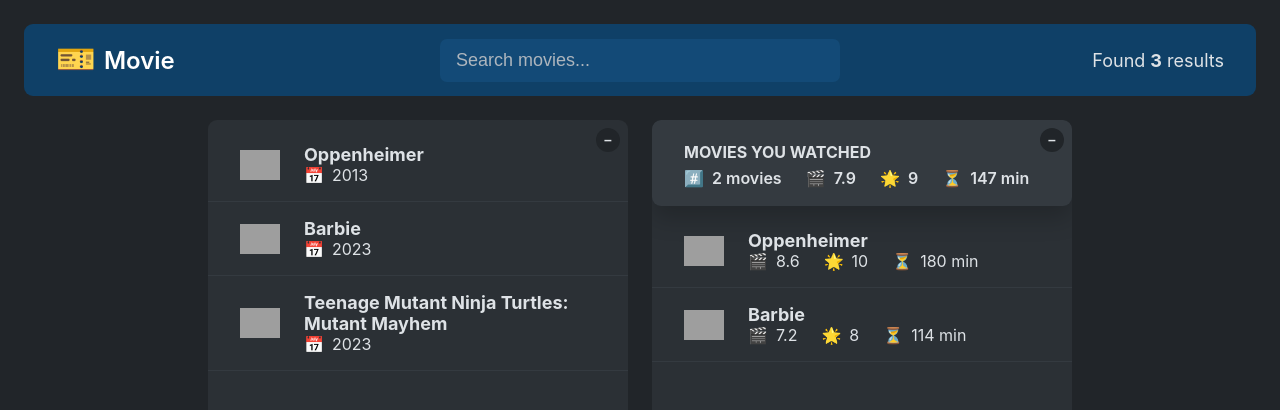
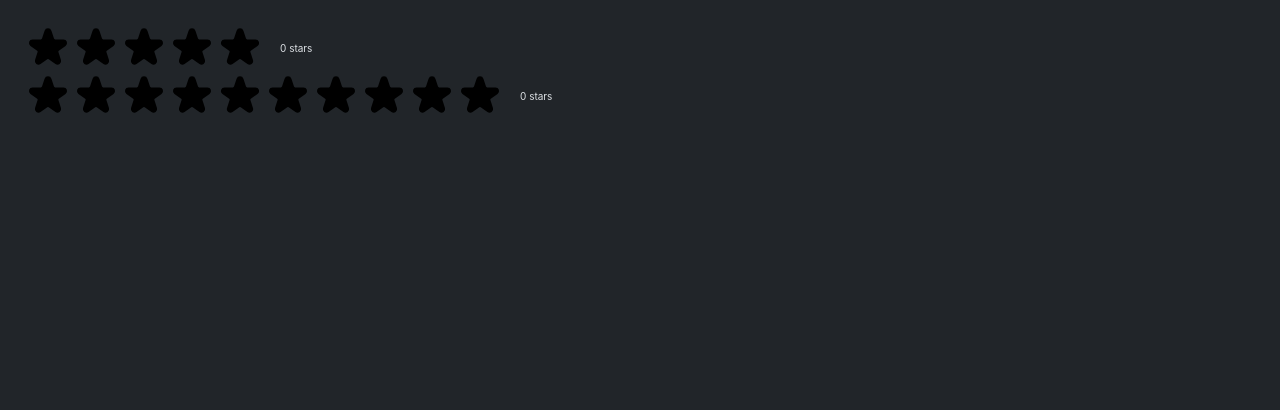
Before and after one commit to lokajaya1/popmovie, a React (Create React App) app: page / in a window 1280 px wide. Shown: the top 410 px of the page. Built offline with nearby package versions, Linux system fonts and the light colour scheme; grey boxes are pictures that could not be loaded.

Commit message:
modified starRating show icon star and function onclick

```diff
--- a/src/StarRating.js
+++ b/src/StarRating.js
@@ -0,0 +1,81 @@
+import { useState } from "react";
+
+const containerStyle = {
+  display: "flex",
+  alignItems: "center",
+  gap: "16px",
+};
+
+const containerStarStyle = {
+  display: "flex",
+};
+
+const textStyle = {
+  lineHeight: "1",
+  margin: "0",
+};
+
+const starStyle = {
+  width: "48px",
+  height: "48px",
+  display: "block",
+  cursor: "pointer",
+};
+
+function Star({ onRate }) {
+  return (
+    <span style={starStyle} role="button" onClick={onRate}>
+      <svg
+        xmlns="http://www.w3.org/2000/svg"
+        viewBox="0 0 20 20"
+        fill="#000"
+        stroke="#000"
+      >
+        <path d="M9.049 2.927c.3-.921 1.603-.921 1.902 0l1.07 3.292a1 1 0 00.95.69h3.462c.969 0 1.371 1.24.588 1.81l-2.8 2.034a1 1 0 00-.364 1.118l1.07 3.292c.3.921-.755 1.688-1.54 1.118l-2.8-2.034a1 1 0 00-1.175 0l-2.8 2.034c-.784.57-1.838-.197-1.539-1.118l1.07-3.292a1 1 0 00-.364-1.118L2.98 8.72c-.783-.57-.38-1.81.588-1.81h3.461a1 1 0 00.951-.69l1.07-3.292z" />
+      </svg>
+    </span>
+  );
+}
+
+export default function StarRating({ max }) {
+  const [rating, setRating] = useState(0);
+
+  function handleRating(rating) {
+    setRating(rating);
+  }
+
+  return (
+    <div style={containerStyle}>
+      <div style={containerStarStyle}>
+        {Array.from({ length: max }, (_, i) => (
+          <Star key={i} onRate={() => handleRating(i + 1)} />
+        ))}
+      </div>
+      <p style={textStyle}>{rating} stars</p>
+    </div>
+  );
+}
+
+/*
+  FULL STAR
+
+
+
+
+  EMPTY STAR
+
+  <svg
+    xmlns="http://www.w3.org/2000/svg"
+    fill="none"
+    viewBox="0 0 24 24"
+    stroke="#000"
+  >
+    <path
+      strokeLinecap="round"
+      strokeLinejoin="round"
+      strokeWidth="{2}"
+      d="M11.049 2.927c.3-.921 1.603-.921 1.902 0l1.519 4.674a1 1 0 00.95.69h4.915c.969 0 1.371 1.24.588 1.81l-3.976 2.888a1 1 0 00-.363 1.118l1.518 4.674c.3.922-.755 1.688-1.538 1.118l-3.976-2.888a1 1 0 00-1.176 0l-3.976 2.888c-.783.57-1.838-.197-1.538-1.118l1.518-4.674a1 1 0 00-.363-1.118l-3.976-2.888c-.784-.57-.38-1.81.588-1.81h4.914a1 1 0 00.951-.69l1.519-4.674z"
+    />
+  </svg>
+
+  */
--- a/src/index.js
+++ b/src/index.js
@@ -2,10 +2,13 @@
 import ReactDOM from "react-dom/client";
 import "./index.css";
 import App from "./App";
+import StarRating from "./StarRating";
 
 const root = ReactDOM.createRoot(document.getElementById("root"));
 root.render(
   <React.StrictMode>
-    <App />
+    {/*<App /> */}
+    <StarRating max={5} />
+    <StarRating max={10} />
   </React.StrictMode>
 );
```
